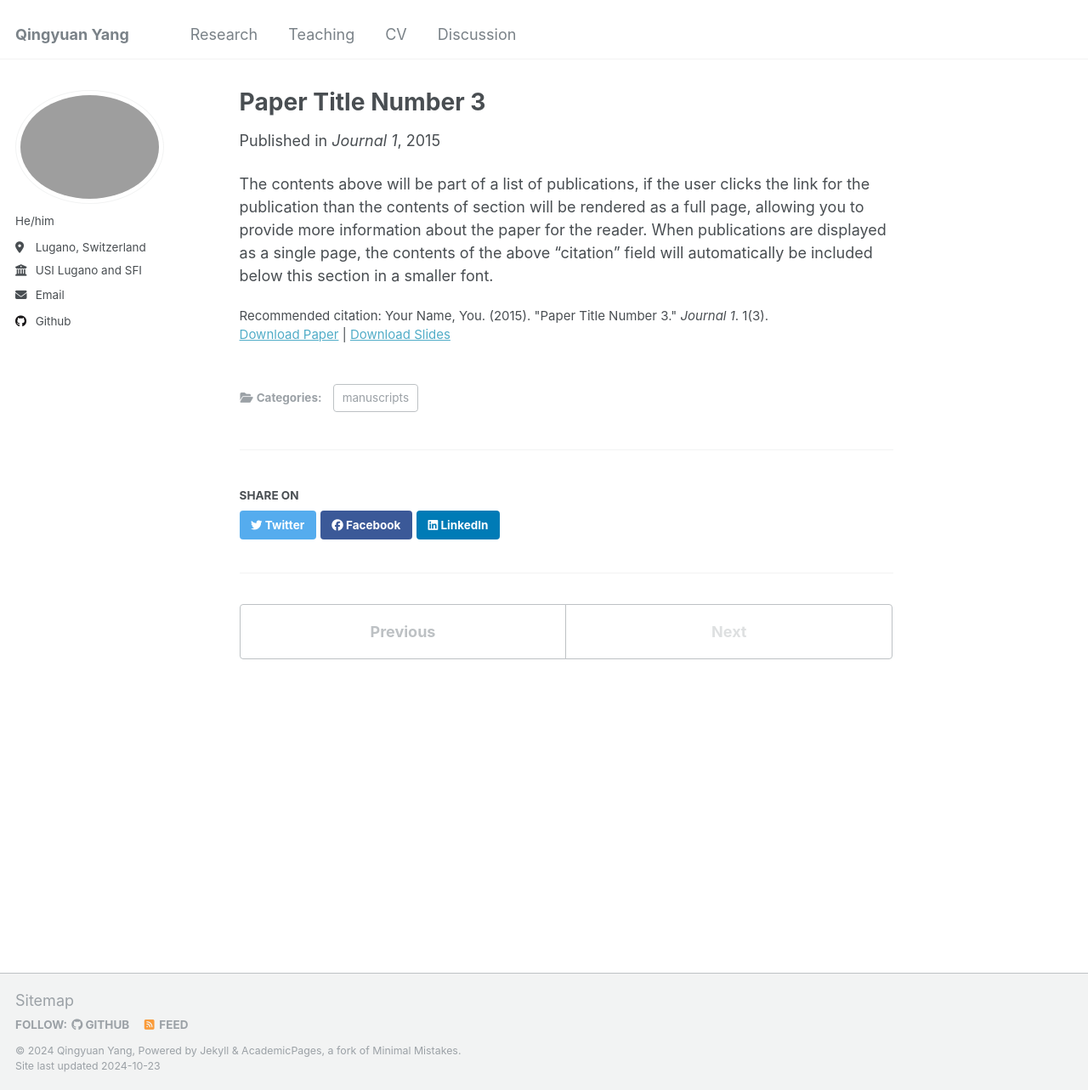
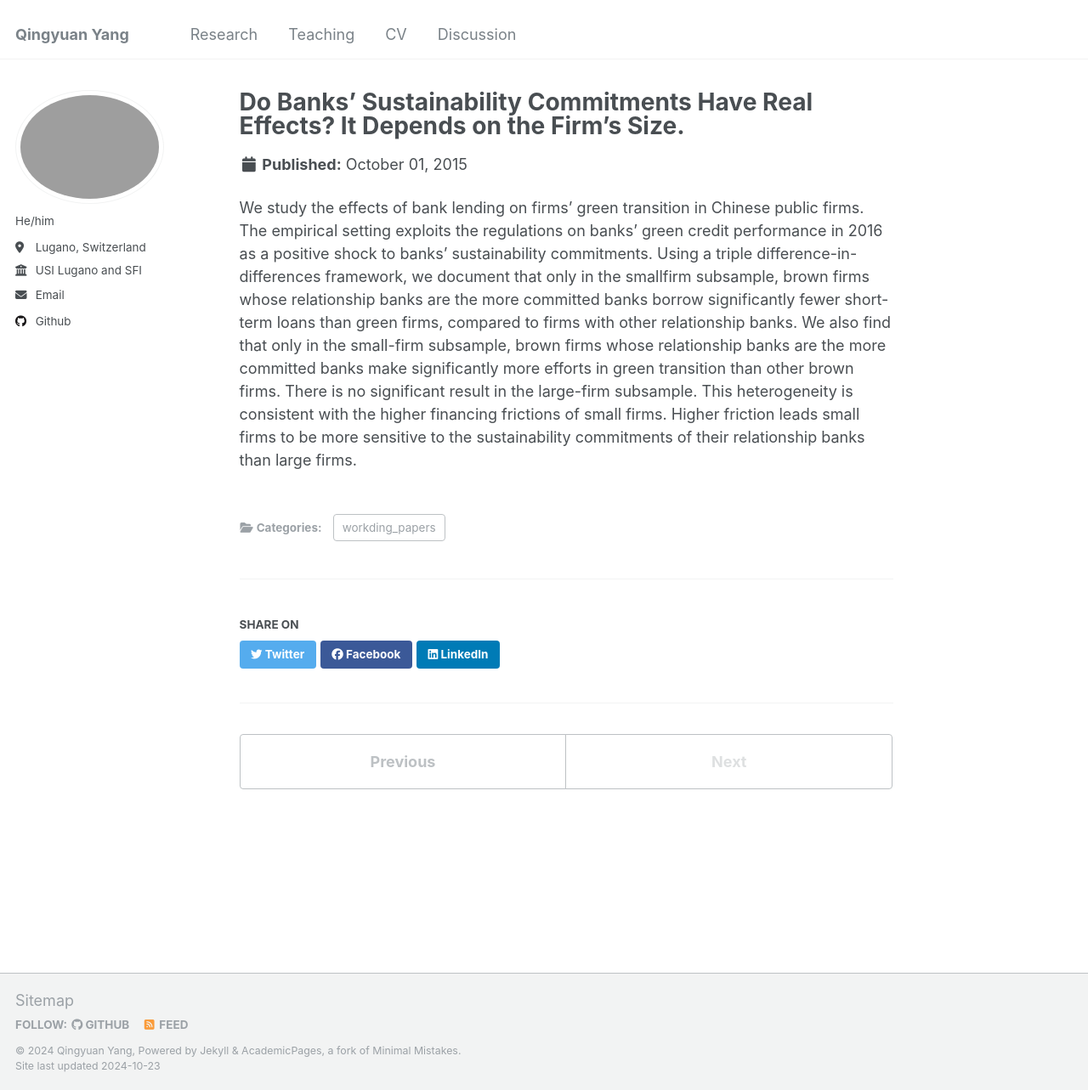
Before and after one commit to acctyl/qingyuan_yang.github.io, a Jekyll site: the page built from _publications/2015-10-01-paper-title-number-3.md, in a window 1280 px wide and 1283 px high. Shown: the whole window at 85% size. Built offline with Jekyll 4.4.1, drawn with Linux system fonts in a browser that asks for light colours.

Commit message:
Update 2015-10-01-paper-title-number-3.md

```diff
--- a/_publications/2015-10-01-paper-title-number-3.md
+++ b/_publications/2015-10-01-paper-title-number-3.md
@@ -1,14 +1,13 @@
 ---
-title: "Paper Title Number 3"
+title: "Do Banks’ Sustainability Commitments Have Real Effects? It Depends on the Firm’s Size."
+authors:
+  - name: "Shuang Chen"
+    url: "https://findanexpert.unimelb.edu.au/profile/1050993-shuang-chen"
 collection: publications
-category: manuscripts
+category: workding_papers
 permalink: /publication/2015-10-01-paper-title-number-3
 excerpt: 'This paper is about the number 3. The number 4 is left for future work.'
-date: 2015-10-01
-venue: 'Journal 1'
-slidesurl: 'http://academicpages.github.io/files/slides3.pdf'
-paperurl: 'http://academicpages.github.io/files/paper3.pdf'
-citation: 'Your Name, You. (2015). &quot;Paper Title Number 3.&quot; <i>Journal 1</i>. 1(3).'
+abstract: We study the effects of bank lending on firms’ green transition in Chinese public firms. The empirical setting exploits the regulations on banks’ green credit performance in 2016 as a positive shock to banks’ sustainability commitments. Using a triple difference-in-differences framework, we document that only in the smallfirm subsample, brown firms whose relationship banks are the more committed banks borrow significantly fewer short-term loans than green firms, compared to firms with other relationship banks. We also find that only in the small-firm subsample, brown firms whose relationship banks are the more committed banks make significantly more efforts in green transition than other brown firms. There is no significant result in the large-firm subsample. This heterogeneity is consistent with the higher financing frictions of small firms. Higher friction leads small firms to be more sensitive to the sustainability commitments of their relationship banks than large firms.
 ---
 
-The contents above will be part of a list of publications, if the user clicks the link for the publication than the contents of section will be rendered as a full page, allowing you to provide more information about the paper for the reader. When publications are displayed as a single page, the contents of the above "citation" field will automatically be included below this section in a smaller font.
+We study the effects of bank lending on firms’ green transition in Chinese public firms. The empirical setting exploits the regulations on banks’ green credit performance in 2016 as a positive shock to banks’ sustainability commitments. Using a triple difference-in-differences framework, we document that only in the smallfirm subsample, brown firms whose relationship banks are the more committed banks borrow significantly fewer short-term loans than green firms, compared to firms with other relationship banks. We also find that only in the small-firm subsample, brown firms whose relationship banks are the more committed banks make significantly more efforts in green transition than other brown firms. There is no significant result in the large-firm subsample. This heterogeneity is consistent with the higher financing frictions of small firms. Higher friction leads small firms to be more sensitive to the sustainability commitments of their relationship banks than large firms.
```
